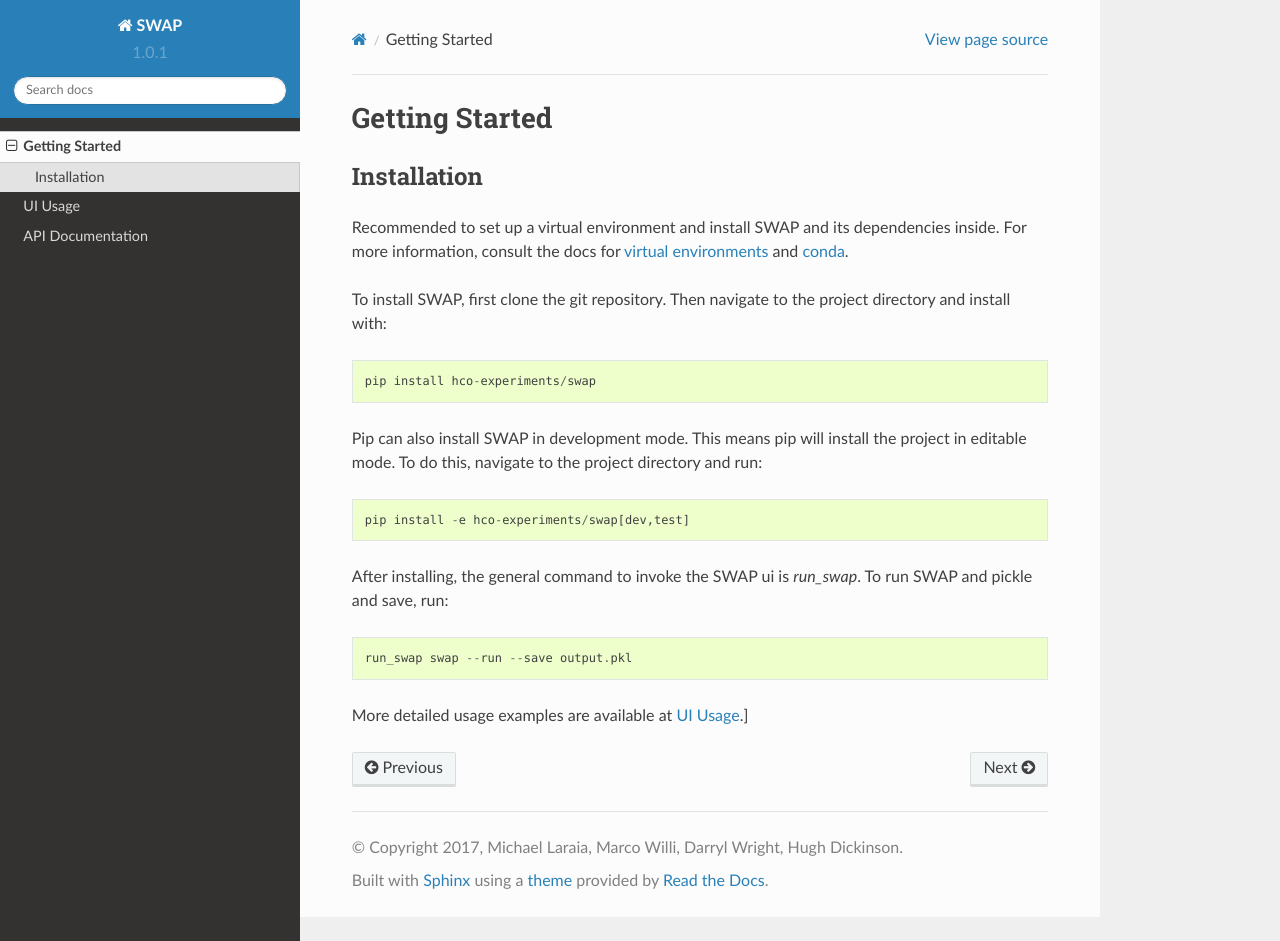
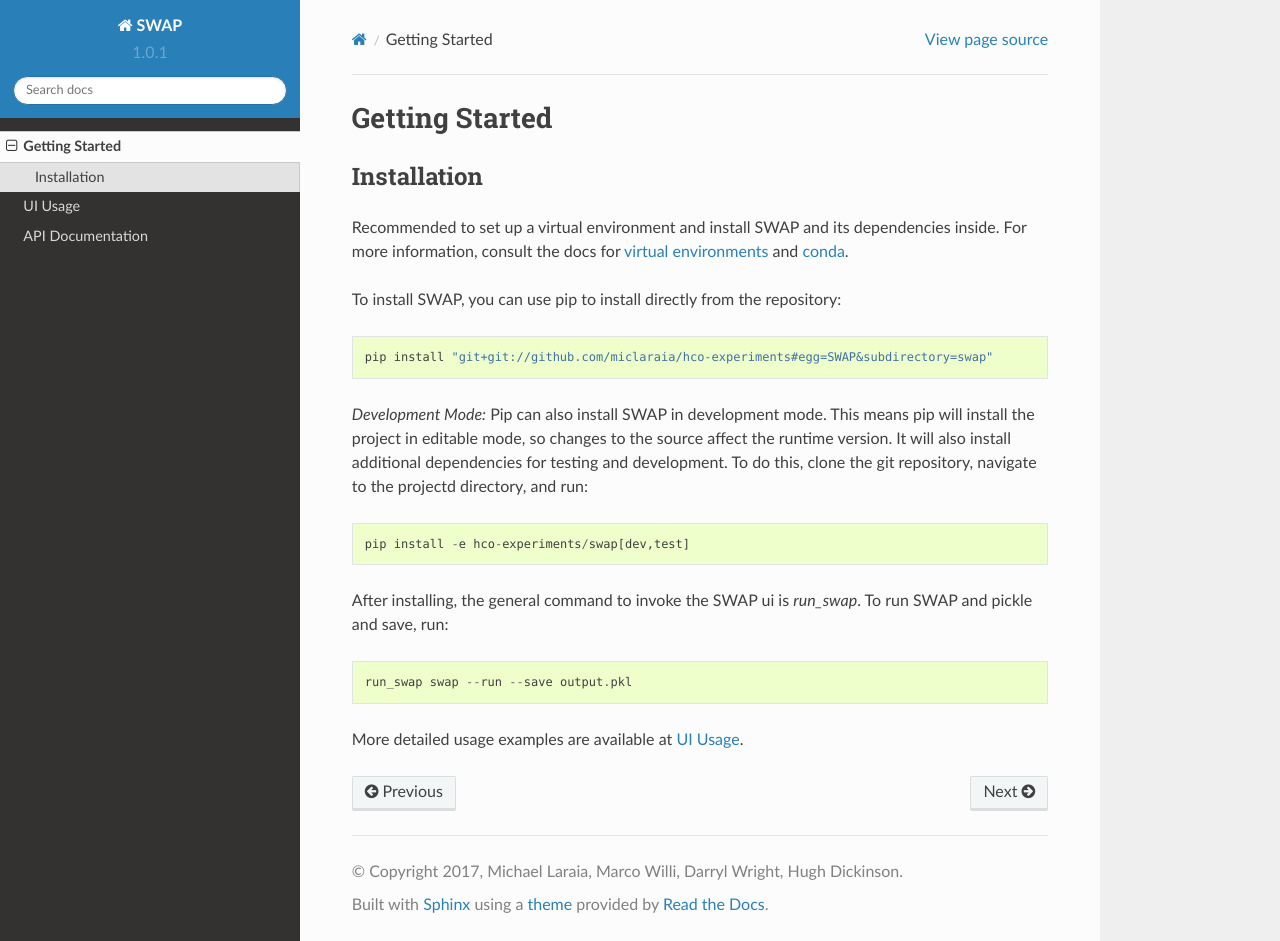
Before and after one commit to miclaraia/swap-2, a Sphinx documentation site: the page built from docs/source/setup.rst, in a window 1280 px wide and 941 px high. Built offline with Sphinx 7.4.7 and the Read the Docs theme 2.0.0, drawn with Linux system fonts in a browser that asks for light colours; pages that are not in the unit, such as notebooks, are missing from menus.

Commit message:
Docs install instructions

```diff
--- a/docs/source/setup.rst
+++ b/docs/source/setup.rst
@@ -9,14 +9,14 @@ Recommended to set up a virtual environment and install SWAP
 and its dependencies inside. For more information, consult the docs for
 `virtual environments <http://python-guide-pt-br.readthedocs.io/en/latest/dev/virtualenvs/>`_ and `conda <https://conda.io/docs/using/>`_.
 
-To install SWAP, first clone the git repository. Then navigate
-to the project directory and install with::
+To install SWAP, you can use pip to install directly from the repository::
 
-    pip install hco-experiments/swap
+    pip install "git+git://github.com/miclaraia/hco-experiments#egg=SWAP&subdirectory=swap"
 
-Pip can also install SWAP in development mode. This means pip will install
-the project in editable mode. To do this, navigate to the project
-directory and run::
+*Development Mode:* Pip can also install SWAP in development mode. This means pip will install
+the project in editable mode, so changes to the source affect the runtime version.
+It will also install additional dependencies for testing and development.
+To do this, clone the git repository, navigate to the projectd directory, and run::
 
     pip install -e hco-experiments/swap[dev,test]
 
@@ -25,4 +25,4 @@ is `run_swap`. To run SWAP and pickle and save, run::
 
     run_swap swap --run --save output.pkl
 
-More detailed usage examples are available at :doc:`usage`.]
+More detailed usage examples are available at :doc:`usage`.
```
